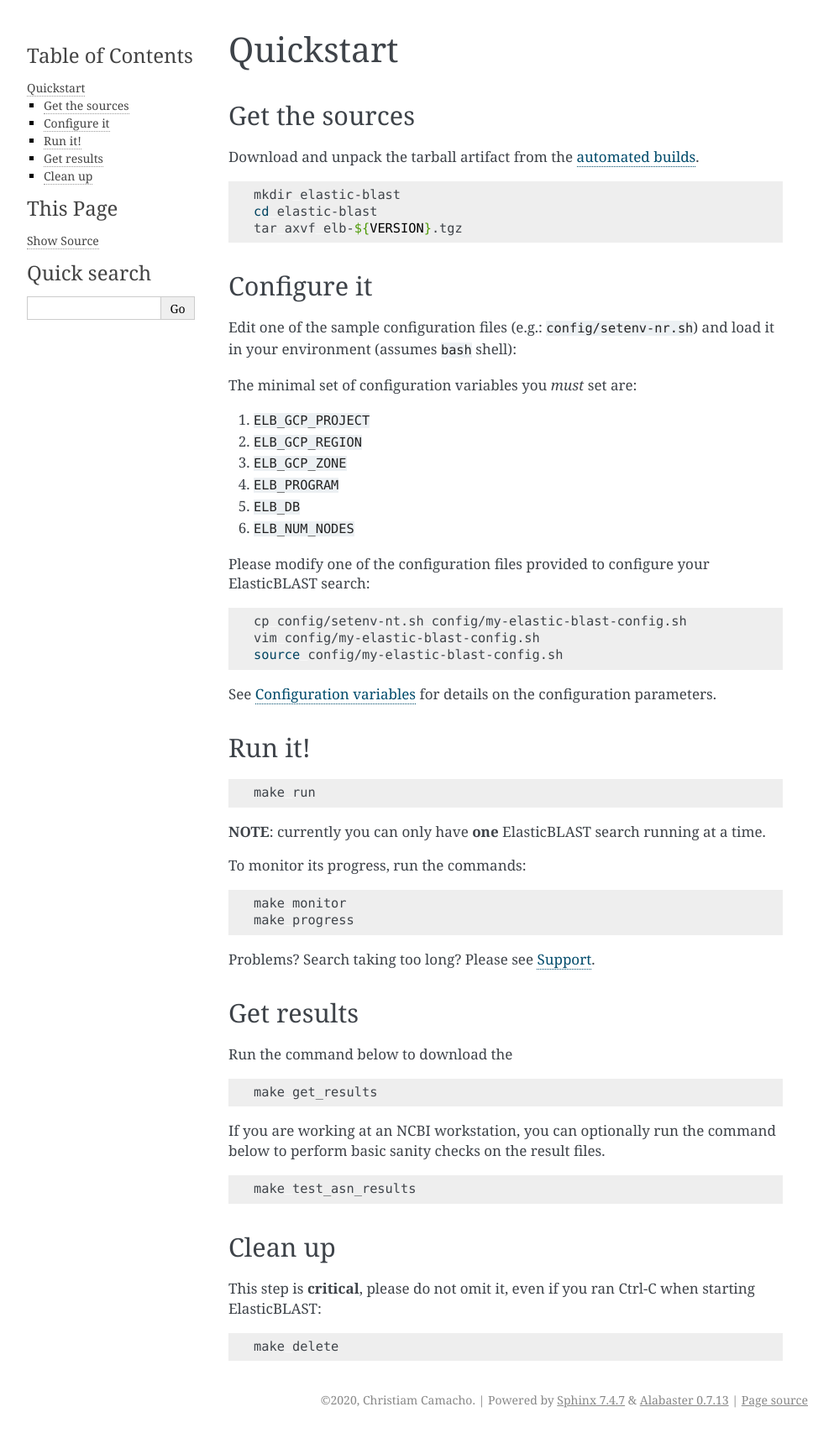
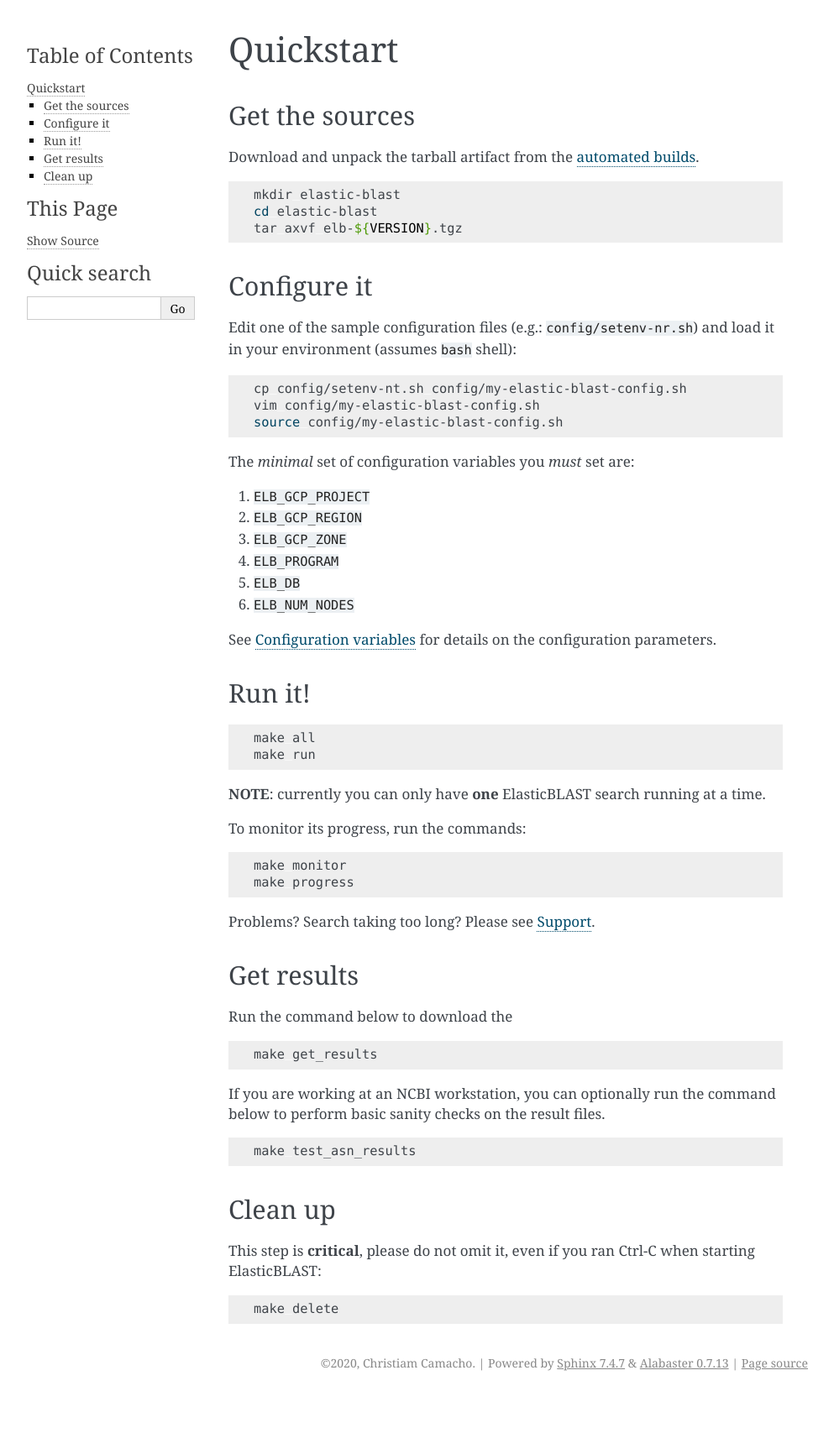
Before and after one commit to ncbi/elastic-blast-docs, a Sphinx documentation site: the page built from docs/source/quickstart.rst, in a window 1280 px wide. Shown: the whole page at 84% size, without its empty margins (148-1141 px from the left). Built offline with Sphinx 7.4.7, drawn with Linux system fonts in a browser that asks for light colours; after the commit the page ends 1663 px from its top, so only the background shows below that.

Commit message:
Minor fixes

```diff
--- a/docs/source/quickstart.rst
+++ b/docs/source/quickstart.rst
@@ -13,14 +13,19 @@
     cd elastic-blast
     tar axvf elb-${VERSION}.tgz
 
-
 Configure it
 ------------
 
 Edit one of the sample configuration files (e.g.: ``config/setenv-nr.sh``) and
 load it in your environment (assumes ``bash`` shell):
 
-The minimal set of configuration variables you *must* set are:
+.. code-block:: bash
+
+    cp config/setenv-nt.sh config/my-elastic-blast-config.sh
+    vim config/my-elastic-blast-config.sh
+    source config/my-elastic-blast-config.sh
+
+The *minimal* set of configuration variables you *must* set are:
 
 #. ``ELB_GCP_PROJECT``
 #. ``ELB_GCP_REGION``
@@ -29,15 +34,6 @@
 #. ``ELB_DB``
 #. ``ELB_NUM_NODES``
 
-Please modify one of the configuration files provided to configure your
-ElasticBLAST search:
-
-.. code-block:: bash
-
-    cp config/setenv-nt.sh config/my-elastic-blast-config.sh
-    vim config/my-elastic-blast-config.sh
-    source config/my-elastic-blast-config.sh
-
 See :ref:`configuration` for details on the configuration parameters.
 
 Run it!
@@ -45,6 +41,7 @@
 
 .. code-block:: bash
 
+    make all
     make run
 
 **NOTE**: currently you can only have **one** ElasticBLAST search running at a time.
```
